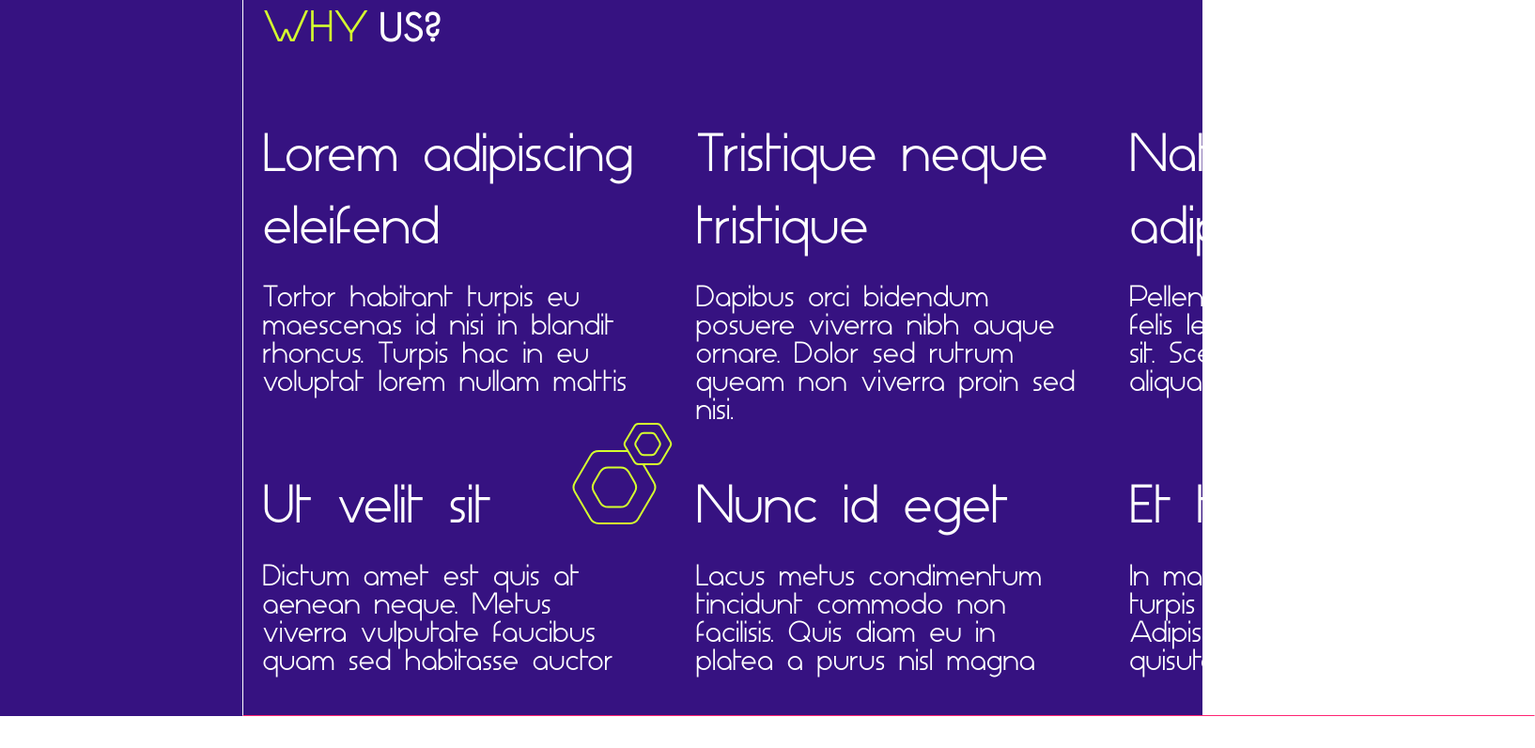
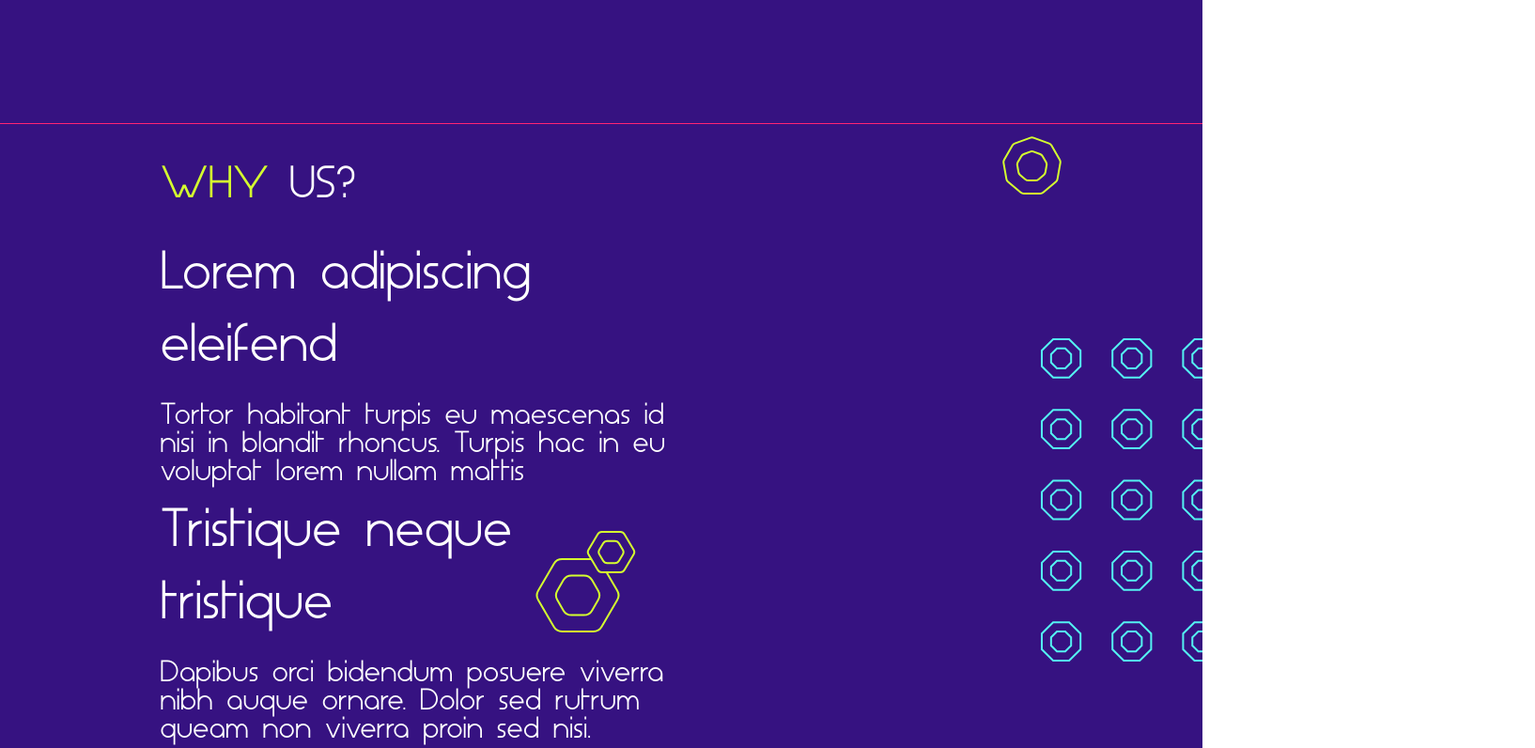
Before and after one commit to MarioMilosevic/Dev-Test-Page, a website built with Vite: page index.html in a window 1280 px wide. Shown: the part 2640-3436 px from the top of the page at 94% size, 1634 px wide, since content can reach past the window. Before the commit the page ends 3402 px from the top, so only its background shows below. Built offline with nearby package versions, Linux system fonts and the light colour scheme.

Commit message:
Add responsive design to whyPygear section

```diff
--- a/index.html
+++ b/index.html
@@ -301,6 +301,7 @@
         </div>
       </div>
     </section>
+
     <div class="pygear__sideVectors">
       <img
         src="./assets/images/bg decoration/left side vector.svg"
@@ -344,12 +345,16 @@
       />
     </div>
 
+    <!--  -->
+
     <section class="whyPygear section">
-      <h1 class="whyPygear__title">
-        <span class="whyPygear__span">Why</span> us?
+      <div class="whyPygear__container">
+
+        <h1 class="whyPygear__container-title">
+          <span class="whyPygear__container-title--span">Why</span> us?
         </h1>
 
-      <div class="whyPygear__articles">
+        <div class="whyPygear__container-articles">
           <article>
             <h3>Lorem adipiscing eleifend</h3>
             <h5>
@@ -392,9 +397,16 @@
               mauris netus quisute et tortor massa sit
             </h5>
           </article>
-        <img src="./assets/images/whyPygear/Group 519.svg" alt="vector" class="whyPygear__articles-vector">
+          <img src="./assets/images/whyPygear/Group 519.svg" alt="vector" class="whyPygear__container-articles--doubleVector">
+          <img src="./assets/images/whyPygear/Vector.svg" alt="vector" class="whyPygear__container-articles--singleVector">
+        </div>
       </div>
     </section>
+
+    <div class="whyPygear__sideVectors">
+      <img src="./assets/images/whyPygear/Group 451.svg" alt="vector 451">
+    </div>
+
 
     <script type="module" src="/main.js"></script>
   </body>
--- a/sass/layout/_pygear.scss
+++ b/sass/layout/_pygear.scss
@@ -1,26 +1,38 @@
 .pygear {
-  max-width: 137.5rem;
-  max-height: 118.9rem;
-
   @include respond(phone) {
-    margin-left: 8rem;
-    margin-top: 2rem;
+    padding-bottom: 15rem;
   }
 
   @include respond(tablet) {
-    margin-left: 15rem;
-    margin-top: 10rem;
+    padding-bottom: 15rem;
   }
 
   @include respond(desktop) {
-    margin-left: 25.8rem;
-    margin-top: 18.9rem;
+    padding-bottom: 5rem;
   }
 
   &__heading {
+    max-width: 137.5rem;
+    max-height: 118.9rem;
+    // border: 1px solid white;
     display: flex;
     flex-direction: column;
-    gap: 4rem;
+    gap: 5rem;
+
+    @include respond(phone) {
+      margin-left: 8rem;
+      margin-top: 2rem;
+    }
+
+    @include respond(tablet) {
+      margin-left: 15rem;
+      margin-top: 10rem;
+    }
+
+    @include respond(desktop) {
+      margin-left: 25.8rem;
+      margin-top: 18.9rem;
+    }
 
     &-title {
       text-transform: uppercase;
@@ -65,6 +77,10 @@
       &--image {
         width: 100%;
       }
+
+      @include respond(phone) {
+        width: 90%;
+      }
     }
   }
 
@@ -94,3 +110,101 @@
     }
   }
 }
+
+// .pygear {
+//   max-width: 137.5rem;
+//   max-height: 118.9rem;
+
+//   @include respond(phone) {
+//     margin-left: 8rem;
+//     margin-top: 2rem;
+//   }
+
+//   @include respond(tablet) {
+//     margin-left: 15rem;
+//     margin-top: 10rem;
+//   }
+
+//   @include respond(desktop) {
+//     margin-left: 25.8rem;
+//     margin-top: 18.9rem;
+//   }
+
+//   &__heading {
+//     border: 1px solid white;
+//     display: flex;
+//     flex-direction: column;
+//     gap: 4rem;
+
+//     &-title {
+//       text-transform: uppercase;
+//       @include respond(phone) {
+//         font-size: $font-small;
+//       }
+//       @include respond(tablet) {
+//         font-size: $font-medium;
+//       }
+//       @include respond(desktop) {
+//         font-size: $font-veryBig;
+//       }
+//       &--span {
+//         color: $color-green;
+//       }
+//     }
+//   }
+
+//   &__textContainer {
+//     display: flex;
+//     width: 100%;
+
+//     &-paragraph {
+//       width: 50%;
+
+//       &--span {
+//         display: block;
+//         margin-top: 2rem;
+//       }
+//     }
+
+//     &-vectors {
+//       width: 50%;
+//       display: flex;
+//       padding-top: 8rem;
+//       justify-content: center;
+//       align-items: start;
+//     }
+
+//     &-video {
+//       max-width: 137.5rem;
+//       &--image {
+//         width: 100%;
+//       }
+//     }
+//   }
+
+//   &__sideVectors {
+//     display: grid;
+//     grid-template-columns: repeat(2, 1fr);
+//     justify-items: end;
+//     align-items: center;
+//     position: absolute;
+
+//     @include respond(phone) {
+//       top: 150rem;
+//       width: 2rem;
+//       height: 6rem;
+//     }
+
+//     @include respond(tablet) {
+//       top: 210rem;
+//       width: 6rem;
+//       height: 12rem;
+//     }
+
+//     @include respond(desktop) {
+//       width: 7.6rem;
+//       height: 19rem;
+//       top: 275rem;
+//     }
+//   }
+// }
--- a/sass/layout/_whyPygear.scss
+++ b/sass/layout/_whyPygear.scss
@@ -1,50 +1,114 @@
 .whyPygear {
-  width: 137.6rem;
-  height: 80rem;
+  &__container {
+    @include respond(phone) {
+      padding: 5rem 2rem;
+    }
+    @include respond(tablet) {
+      margin-left: 15rem;
+      padding: 5rem 2rem;
+    }
+    @include respond(desktop) {
+      max-width: 137.6rem;
+      max-height: 80rem;
       margin-left: 25.8rem;
       padding: 5rem 2rem 15rem;
-  border: 1px solid white;
-  display: flex;
-  flex-direction: column;
-  gap: 8rem;
+    }
 
-  &__title {
+    &-title {
       text-transform: uppercase;
-    @include respond(phone) {
-      font-size: $font-small;
-    }
-    @include respond(tablet) {
-      font-size: $font-medium;
-    }
-    @include respond(desktop) {
-      font-size: $font-veryBig;
-    }
+      font-family: AspergitBold;
+
       &--span {
         color: $color-green;
       }
     }
 
-  &__span {
-    color: $color-green;
-    font-family: AspergitBold;
+    &-articles {
+      padding-top: 4rem;
+      position: relative;
+
+      @include respond(phone) {
+        display: flex;
+        flex-direction: column;
+        gap: 1rem;
       }
-
-  &__articles {
-    position: relative;
+      @include respond(tablet) {
+        display: flex;
+        flex-direction: column;
+        gap: 1rem;
+      }
+      @include respond(desktop) {
         display: grid;
         grid-template-columns: repeat(3, 1fr);
         gap: 5rem;
+      }
 
       article {
         display: flex;
         flex-direction: column;
-        gap:2rem;
+        gap: 2rem;
+
+        @include respond(phone) {
+          width: 100%;
+        }
+        @include respond(tablet) {
+          width: 50%;
+        }
+        @include respond(desktop) {
+          width: 100%;
+        }
       }
 
-    &-vector {
+      &--doubleVector {
         position: absolute;
-        top: 32rem;
+
+        @include respond(phone) {
+          top: 35rem;
+          left: 42rem;
+        }
+        @include respond(tablet) {
+          top: 35rem;
+          left: 40rem;
+        }
+        @include respond(desktop) {
+          top: 35rem;
           left: 33rem;
         }
       }
+
+      &--singleVector {
+        position: absolute;
+
+        @include respond(phone) {
+          top: -5rem;
+          right: 4rem;
         }
+        @include respond(tablet) {
+          top: -7rem;
+          right: 13rem;
+        }
+        @include respond(desktop) {
+          top: -7rem;
+          right: -15rem;
+        }
+      }
+    }
+  }
+
+  &__sideVectors {
+    position: absolute;
+
+       @include respond(phone) {
+         top: 300rem;
+        right: -11.6rem;
+        }
+        @include respond(tablet) {
+        top: 300rem;
+        right: 0;
+        }
+        @include respond(desktop) {
+     top: 360rem;
+    right: 0;
+        }
+  }
+}
```
Lines whose indentation alone changed are shown as unchanged.
